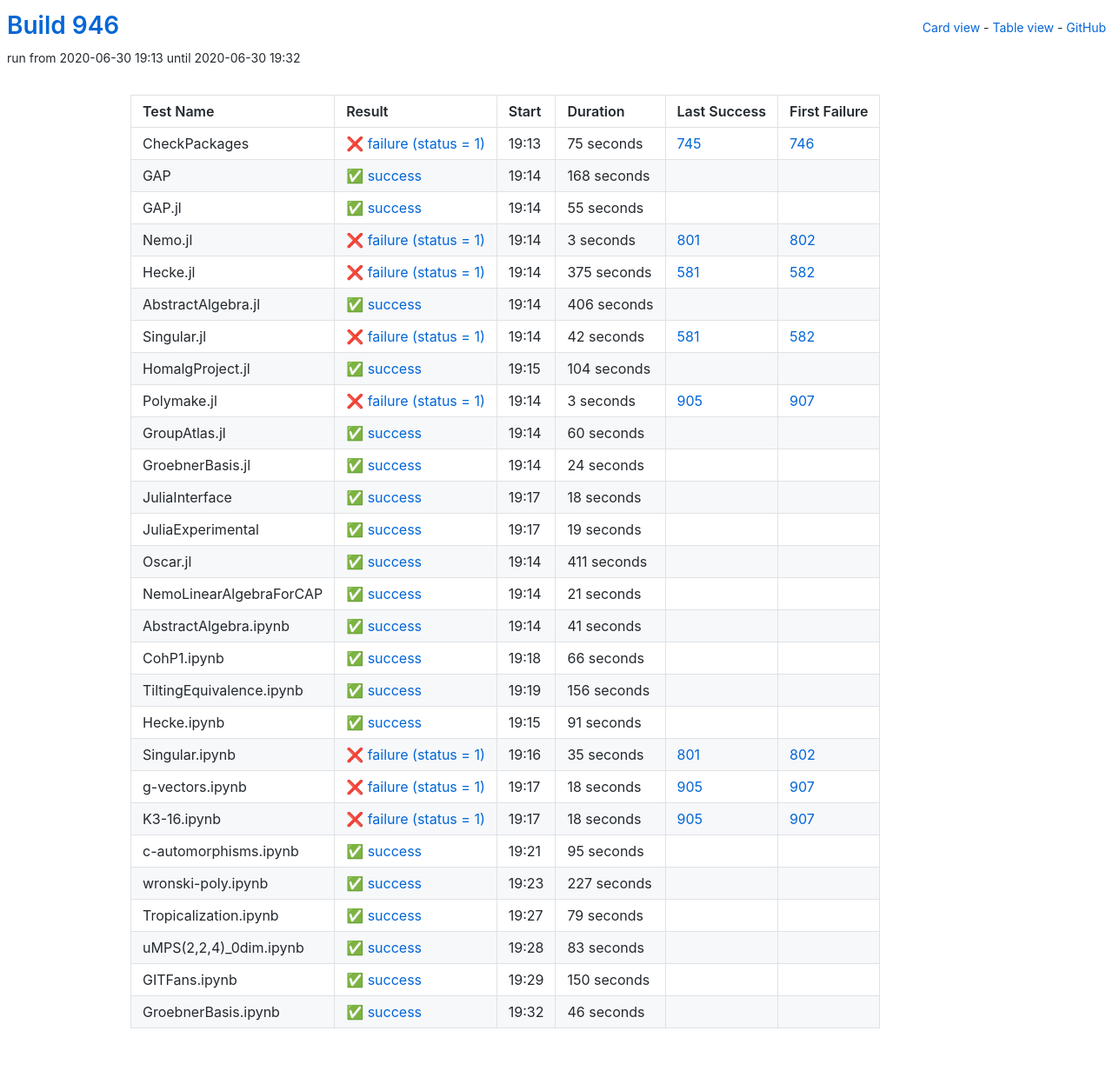
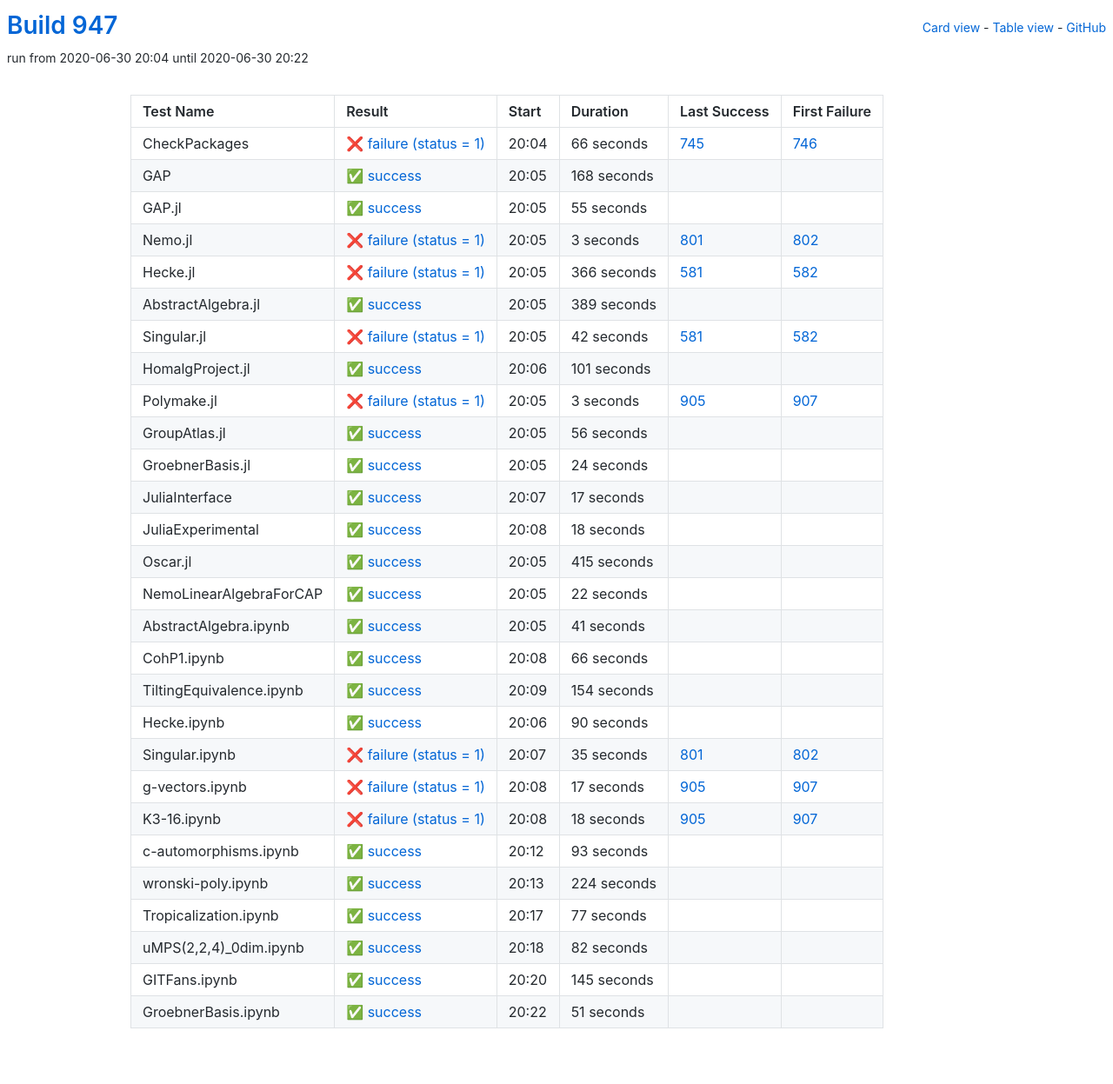
Before and after one commit to oscar-system/oscar-ci-status-1.4, a Jekyll site: the page built from table.html, in a window 1280 px wide. Shown: the whole page at 87% size. Built offline with Jekyll 4.4.1, drawn with Linux system fonts in a browser that asks for light colours.

Commit message:
Build #947

```diff
--- a/_data/ci.yml
+++ b/_data/ci.yml
@@ -1,6 +1,6 @@
 ---
-build: 946
-build_url: https://oscarci.mathematik.uni-kl.de/job/oscar-julia-1.4/946/
+build: 947
+build_url: https://oscarci.mathematik.uni-kl.de/job/oscar-julia-1.4/947/
 job: oscar-julia-1.4
 organization: oscar-system
 repo: oscar-ci-status-1.4
@@ -8,20 +8,20 @@ repourl: https://github.com/oscar-system/oscar-ci-status-1.4
 tests:
 - name: CheckPackages
   id: checkpackages
-  log: https://oscarci.mathematik.uni-kl.de/job/oscar-julia-1.4/946/artifact/logs/build-946/CheckPackages.log
-  start: 2020-06-30 19:13
+  log: https://oscarci.mathematik.uni-kl.de/job/oscar-julia-1.4/947/artifact/logs/build-947/CheckPackages.log
+  start: 2020-06-30 20:04
   success: false
   exitcode: 1
   status: failure
-  duration: 75
+  duration: 66
   last_success: 745
   last_success_url: https://oscarci.mathematik.uni-kl.de/job/oscar-julia-1.4/745/
   first_failure: 746
   first_failure_url: https://oscarci.mathematik.uni-kl.de/job/oscar-julia-1.4/746/
 - name: GAP
   id: gap
-  log: https://oscarci.mathematik.uni-kl.de/job/oscar-julia-1.4/946/artifact/logs/build-946/GAP.log
-  start: 2020-06-30 19:14
+  log: https://oscarci.mathematik.uni-kl.de/job/oscar-julia-1.4/947/artifact/logs/build-947/GAP.log
+  start: 2020-06-30 20:05
   success: true
   exitcode: 0
   status: success
@@ -32,8 +32,8 @@ tests:
   first_failure_url:
 - name: GAP.jl
   id: gap-jl
-  log: https://oscarci.mathematik.uni-kl.de/job/oscar-julia-1.4/946/artifact/logs/build-946/GAP.jl.log
-  start: 2020-06-30 19:14
+  log: https://oscarci.mathematik.uni-kl.de/job/oscar-julia-1.4/947/artifact/logs/build-947/GAP.jl.log
+  start: 2020-06-30 20:05
   success: true
   exitcode: 0
   status: success
@@ -44,8 +44,8 @@ tests:
   first_failure_url:
 - name: Nemo.jl
   id: nemo-jl
-  log: https://oscarci.mathematik.uni-kl.de/job/oscar-julia-1.4/946/artifact/logs/build-946/Nemo.jl.log
-  start: 2020-06-30 19:14
+  log: https://oscarci.mathematik.uni-kl.de/job/oscar-julia-1.4/947/artifact/logs/build-947/Nemo.jl.log
+  start: 2020-06-30 20:05
   success: false
   exitcode: 1
   status: failure
@@ -56,32 +56,32 @@ tests:
   first_failure_url: https://oscarci.mathematik.uni-kl.de/job/oscar-julia-1.4/802/
 - name: Hecke.jl
   id: hecke-jl
-  log: https://oscarci.mathematik.uni-kl.de/job/oscar-julia-1.4/946/artifact/logs/build-946/Hecke.jl.log
-  start: 2020-06-30 19:14
+  log: https://oscarci.mathematik.uni-kl.de/job/oscar-julia-1.4/947/artifact/logs/build-947/Hecke.jl.log
+  start: 2020-06-30 20:05
   success: false
   exitcode: 1
   status: failure
-  duration: 375
+  duration: 366
   last_success: 581
   last_success_url: https://oscarci.mathematik.uni-kl.de/job/oscar-julia-1.4/581/
   first_failure: 582
   first_failure_url: https://oscarci.mathematik.uni-kl.de/job/oscar-julia-1.4/582/
 - name: AbstractAlgebra.jl
   id: abstractalgebra-jl
-  log: https://oscarci.mathematik.uni-kl.de/job/oscar-julia-1.4/946/artifact/logs/build-946/AbstractAlgebra.jl.log
-  start: 2020-06-30 19:14
+  log: https://oscarci.mathematik.uni-kl.de/job/oscar-julia-1.4/947/artifact/logs/build-947/AbstractAlgebra.jl.log
+  start: 2020-06-30 20:05
   success: true
   exitcode: 0
   status: success
-  duration: 406
+  duration: 389
   last_success: false
   last_success_url:
   first_failure: false
   first_failure_url:
 - name: Singular.jl
   id: singular-jl
-  log: https://oscarci.mathematik.uni-kl.de/job/oscar-julia-1.4/946/artifact/logs/build-946/Singular.jl.log
-  start: 2020-06-30 19:14
+  log: https://oscarci.mathematik.uni-kl.de/job/oscar-julia-1.4/947/artifact/logs/build-947/Singular.jl.log
+  start: 2020-06-30 20:05
   success: false
   exitcode: 1
   status: failure
@@ -92,20 +92,20 @@ tests:
   first_failure_url: https://oscarci.mathematik.uni-kl.de/job/oscar-julia-1.4/582/
 - name: HomalgProject.jl
   id: homalgproject-jl
-  log: https://oscarci.mathematik.uni-kl.de/job/oscar-julia-1.4/946/artifact/logs/build-946/HomalgProject.jl.log
-  start: 2020-06-30 19:15
+  log: https://oscarci.mathematik.uni-kl.de/job/oscar-julia-1.4/947/artifact/logs/build-947/HomalgProject.jl.log
+  start: 2020-06-30 20:06
   success: true
   exitcode: 0
   status: success
-  duration: 104
+  duration: 101
   last_success: false
   last_success_url:
   first_failure: false
   first_failure_url:
 - name: Polymake.jl
   id: polymake-jl
-  log: https://oscarci.mathematik.uni-kl.de/job/oscar-julia-1.4/946/artifact/logs/build-946/Polymake.jl.log
-  start: 2020-06-30 19:14
+  log: https://oscarci.mathematik.uni-kl.de/job/oscar-julia-1.4/947/artifact/logs/build-947/Polymake.jl.log
+  start: 2020-06-30 20:05
   success: false
   exitcode: 1
   status: failure
@@ -116,20 +116,20 @@ tests:
   first_failure_url: https://oscarci.mathematik.uni-kl.de/job/oscar-julia-1.4/907/
 - name: GroupAtlas.jl
   id: groupatlas-jl
-  log: https://oscarci.mathematik.uni-kl.de/job/oscar-julia-1.4/946/artifact/logs/build-946/GroupAtlas.jl.log
-  start: 2020-06-30 19:14
+  log: https://oscarci.mathematik.uni-kl.de/job/oscar-julia-1.4/947/artifact/logs/build-947/GroupAtlas.jl.log
+  start: 2020-06-30 20:05
   success: true
   exitcode: 0
   status: success
-  duration: 60
+  duration: 56
   last_success: false
   last_success_url:
   first_failure: false
   first_failure_url:
 - name: GroebnerBasis.jl
   id: groebnerbasis-jl
-  log: https://oscarci.mathematik.uni-kl.de/job/oscar-julia-1.4/946/artifact/logs/build-946/GroebnerBasis.jl.log
-  start: 2020-06-30 19:14
+  log: https://oscarci.mathematik.uni-kl.de/job/oscar-julia-1.4/947/artifact/logs/build-947/GroebnerBasis.jl.log
+  start: 2020-06-30 20:05
   success: true
   exitcode: 0
   status: success
@@ -140,8 +140,20 @@ tests:
   first_failure_url:
 - name: JuliaInterface
   id: juliainterface
-  log: https://oscarci.mathematik.uni-kl.de/job/oscar-julia-1.4/946/artifact/logs/build-946/JuliaInterface.log
-  start: 2020-06-30 19:17
+  log: https://oscarci.mathematik.uni-kl.de/job/oscar-julia-1.4/947/artifact/logs/build-947/JuliaInterface.log
+  start: 2020-06-30 20:07
+  success: true
+  exitcode: 0
+  status: success
+  duration: 17
+  last_success: false
+  last_success_url:
+  first_failure: false
+  first_failure_url:
+- name: JuliaExperimental
+  id: juliaexperimental
+  log: https://oscarci.mathematik.uni-kl.de/job/oscar-julia-1.4/947/artifact/logs/build-947/JuliaExperimental.log
+  start: 2020-06-30 20:08
   success: true
   exitcode: 0
   status: success
@@ -150,46 +162,34 @@ tests:
   last_success_url:
   first_failure: false
   first_failure_url:
-- name: JuliaExperimental
-  id: juliaexperimental
-  log: https://oscarci.mathematik.uni-kl.de/job/oscar-julia-1.4/946/artifact/logs/build-946/JuliaExperimental.log
-  start: 2020-06-30 19:17
+- name: Oscar.jl
+  id: oscar-jl
+  log: https://oscarci.mathematik.uni-kl.de/job/oscar-julia-1.4/947/artifact/logs/build-947/Oscar.jl.log
+  start: 2020-06-30 20:05
   success: true
   exitcode: 0
   status: success
-  duration: 19
-  last_success: false
-  last_success_url:
-  first_failure: false
-  first_failure_url:
-- name: Oscar.jl
-  id: oscar-jl
-  log: https://oscarci.mathematik.uni-kl.de/job/oscar-julia-1.4/946/artifact/logs/build-946/Oscar.jl.log
-  start: 2020-06-30 19:14
-  success: true
-  exitcode: 0
-  status: success
-  duration: 411
+  duration: 415
   last_success: false
   last_success_url:
   first_failure: false
   first_failure_url:
 - name: NemoLinearAlgebraForCAP
   id: nemolinearalgebraforcap
-  log: https://oscarci.mathematik.uni-kl.de/job/oscar-julia-1.4/946/artifact/logs/build-946/NemoLinearAlgebraForCAP.log
-  start: 2020-06-30 19:14
+  log: https://oscarci.mathematik.uni-kl.de/job/oscar-julia-1.4/947/artifact/logs/build-947/NemoLinearAlgebraForCAP.log
+  start: 2020-06-30 20:05
   success: true
   exitcode: 0
   status: success
-  duration: 21
+  duration: 22
   last_success: false
   last_success_url:
   first_failure: false
   first_failure_url:
 - name: AbstractAlgebra.ipynb
   id: abstractalgebra-ipynb
-  log: https://oscarci.mathematik.uni-kl.de/job/oscar-julia-1.4/946/artifact/logs/build-946/AbstractAlgebra.ipynb.log
-  start: 2020-06-30 19:14
+  log: https://oscarci.mathematik.uni-kl.de/job/oscar-julia-1.4/947/artifact/logs/build-947/AbstractAlgebra.ipynb.log
+  start: 2020-06-30 20:05
   success: true
   exitcode: 0
   status: success
@@ -200,8 +200,8 @@ tests:
   first_failure_url:
 - name: CohP1.ipynb
   id: cohp1-ipynb
-  log: https://oscarci.mathematik.uni-kl.de/job/oscar-julia-1.4/946/artifact/logs/build-946/CohP1.ipynb.log
-  start: 2020-06-30 19:18
+  log: https://oscarci.mathematik.uni-kl.de/job/oscar-julia-1.4/947/artifact/logs/build-947/CohP1.ipynb.log
+  start: 2020-06-30 20:08
   success: true
   exitcode: 0
   status: success
@@ -212,32 +212,32 @@ tests:
   first_failure_url:
 - name: TiltingEquivalence.ipynb
   id: tiltingequivalence-ipynb
-  log: https://oscarci.mathematik.uni-kl.de/job/oscar-julia-1.4/946/artifact/logs/build-946/TiltingEquivalence.ipynb.log
-  start: 2020-06-30 19:19
+  log: https://oscarci.mathematik.uni-kl.de/job/oscar-julia-1.4/947/artifact/logs/build-947/TiltingEquivalence.ipynb.log
+  start: 2020-06-30 20:09
   success: true
   exitcode: 0
   status: success
-  duration: 156
+  duration: 154
   last_success: false
   last_success_url:
   first_failure: false
   first_failure_url:
 - name: Hecke.ipynb
   id: hecke-ipynb
-  log: https://oscarci.mathematik.uni-kl.de/job/oscar-julia-1.4/946/artifact/logs/build-946/Hecke.ipynb.log
-  start: 2020-06-30 19:15
+  log: https://oscarci.mathematik.uni-kl.de/job/oscar-julia-1.4/947/artifact/logs/build-947/Hecke.ipynb.log
+  start: 2020-06-30 20:06
   success: true
   exitcode: 0
   status: success
-  duration: 91
+  duration: 90
   last_success: false
   last_success_url:
   first_failure: false
   first_failure_url:
 - name: Singular.ipynb
   id: singular-ipynb
-  log: https://oscarci.mathematik.uni-kl.de/job/oscar-julia-1.4/946/artifact/logs/build-946/Singular.ipynb.log
-  start: 2020-06-30 19:16
+  log: https://oscarci.mathematik.uni-kl.de/job/oscar-julia-1.4/947/artifact/logs/build-947/Singular.ipynb.log
+  start: 2020-06-30 20:07
   success: false
   exitcode: 1
   status: failure
@@ -248,20 +248,20 @@ tests:
   first_failure_url: https://oscarci.mathematik.uni-kl.de/job/oscar-julia-1.4/802/
 - name: g-vectors.ipynb
   id: g-vectors-ipynb
-  log: https://oscarci.mathematik.uni-kl.de/job/oscar-julia-1.4/946/artifact/logs/build-946/g-vectors.ipynb.log
-  start: 2020-06-30 19:17
+  log: https://oscarci.mathematik.uni-kl.de/job/oscar-julia-1.4/947/artifact/logs/build-947/g-vectors.ipynb.log
+  start: 2020-06-30 20:08
   success: false
   exitcode: 1
   status: failure
-  duration: 18
+  duration: 17
   last_success: 905
   last_success_url: https://oscarci.mathematik.uni-kl.de/job/oscar-julia-1.4/905/
   first_failure: 907
   first_failure_url: https://oscarci.mathematik.uni-kl.de/job/oscar-julia-1.4/907/
 - name: K3-16.ipynb
   id: k3-16-ipynb
-  log: https://oscarci.mathematik.uni-kl.de/job/oscar-julia-1.4/946/artifact/logs/build-946/K3-16.ipynb.log
-  start: 2020-06-30 19:17
+  log: https://oscarci.mathematik.uni-kl.de/job/oscar-julia-1.4/947/artifact/logs/build-947/K3-16.ipynb.log
+  start: 2020-06-30 20:08
   success: false
   exitcode: 1
   status: failure
@@ -272,72 +272,72 @@ tests:
   first_failure_url: https://oscarci.mathematik.uni-kl.de/job/oscar-julia-1.4/907/
 - name: c-automorphisms.ipynb
   id: c-automorphisms-ipynb
-  log: https://oscarci.mathematik.uni-kl.de/job/oscar-julia-1.4/946/artifact/logs/build-946/c-automorphisms.ipynb.log
-  start: 2020-06-30 19:21
+  log: https://oscarci.mathematik.uni-kl.de/job/oscar-julia-1.4/947/artifact/logs/build-947/c-automorphisms.ipynb.log
+  start: 2020-06-30 20:12
   success: true
   exitcode: 0
   status: success
-  duration: 95
+  duration: 93
   last_success: false
   last_success_url:
   first_failure: false
   first_failure_url:
 - name: wronski-poly.ipynb
   id: wronski-poly-ipynb
-  log: https://oscarci.mathematik.uni-kl.de/job/oscar-julia-1.4/946/artifact/logs/build-946/wronski-poly.ipynb.log
-  start: 2020-06-30 19:23
+  log: https://oscarci.mathematik.uni-kl.de/job/oscar-julia-1.4/947/artifact/logs/build-947/wronski-poly.ipynb.log
+  start: 2020-06-30 20:13
   success: true
   exitcode: 0
   status: success
-  duration: 227
+  duration: 224
   last_success: false
   last_success_url:
   first_failure: false
   first_failure_url:
 - name: Tropicalization.ipynb
   id: tropicalization-ipynb
-  log: https://oscarci.mathematik.uni-kl.de/job/oscar-julia-1.4/946/artifact/logs/build-946/Tropicalization.ipynb.log
-  start: 2020-06-30 19:27
+  log: https://oscarci.mathematik.uni-kl.de/job/oscar-julia-1.4/947/artifact/logs/build-947/Tropicalization.ipynb.log
+  start: 2020-06-30 20:17
   success: true
   exitcode: 0
   status: success
-  duration: 79
+  duration: 77
   last_success: false
   last_success_url:
   first_failure: false
   first_failure_url:
 - name: uMPS(2,2,4)_0dim.ipynb
   id: umps-2-2-4-0dim-ipynb
-  log: https://oscarci.mathematik.uni-kl.de/job/oscar-julia-1.4/946/artifact/logs/build-946/uMPS-2-2-4-_0dim.ipynb.log
-  start: 2020-06-30 19:28
+  log: https://oscarci.mathematik.uni-kl.de/job/oscar-julia-1.4/947/artifact/logs/build-947/uMPS-2-2-4-_0dim.ipynb.log
+  start: 2020-06-30 20:18
   success: true
   exitcode: 0
   status: success
-  duration: 83
+  duration: 82
   last_success: false
   last_success_url:
   first_failure: false
   first_failure_url:
 - name: GITFans.ipynb
   id: gitfans-ipynb
-  log: https://oscarci.mathematik.uni-kl.de/job/oscar-julia-1.4/946/artifact/logs/build-946/GITFans.ipynb.log
-  start: 2020-06-30 19:29
+  log: https://oscarci.mathematik.uni-kl.de/job/oscar-julia-1.4/947/artifact/logs/build-947/GITFans.ipynb.log
+  start: 2020-06-30 20:20
   success: true
   exitcode: 0
   status: success
-  duration: 150
+  duration: 145
   last_success: false
   last_success_url:
   first_failure: false
   first_failure_url:
 - name: GroebnerBasis.ipynb
   id: groebnerbasis-ipynb
-  log: https://oscarci.mathematik.uni-kl.de/job/oscar-julia-1.4/946/artifact/logs/build-946/GroebnerBasis.ipynb.log
-  start: 2020-06-30 19:32
+  log: https://oscarci.mathematik.uni-kl.de/job/oscar-julia-1.4/947/artifact/logs/build-947/GroebnerBasis.ipynb.log
+  start: 2020-06-30 20:22
   success: true
   exitcode: 0
   status: success
-  duration: 46
+  duration: 51
   last_success: false
   last_success_url:
   first_failure: false
```
Also changed, not shown: README.md.
